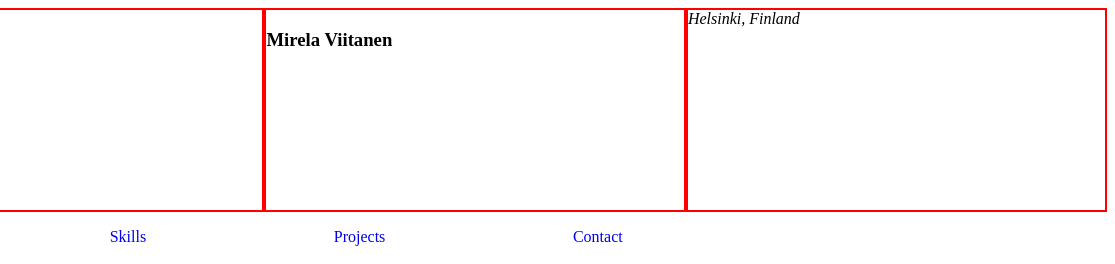
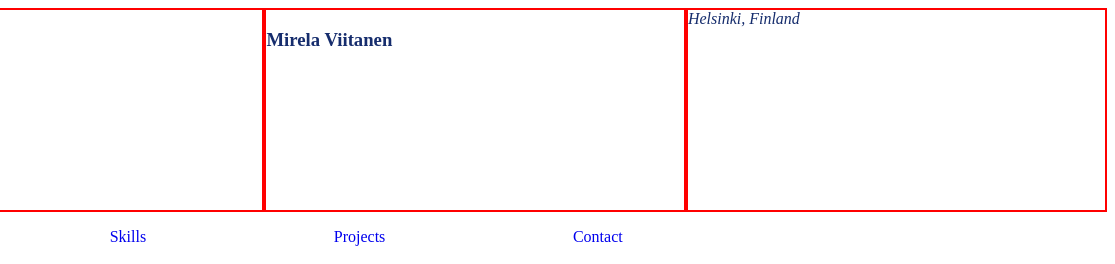
Before and after one commit to MirelaViit/School-lessons, a plain HTML site: page index.html in a window 1280 px wide. Shown: the top 264 px of the page, 165-1280 px from the left. Drawn offline with Linux system fonts and the light colour scheme.

Commit message:
chabges in css

```diff
--- a/css/style.css
+++ b/css/style.css
@@ -1,5 +1,8 @@
 /* comment in css */
 
+header {
+  color: rgb(22, 45, 109);
+}
 .me {
   width: 30%;
   height: 30%;
```
